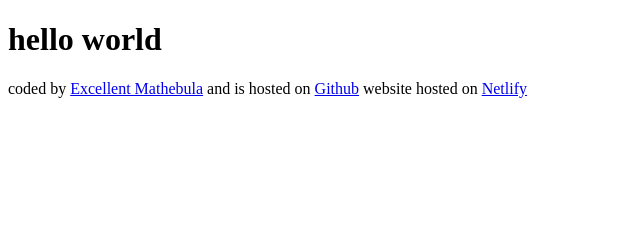
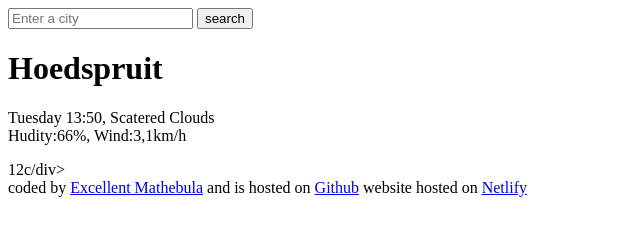
Before and after one commit to Excellent-mathe/EXCELLENT, a plain HTML site: page index.html in a window 1280 px wide. Shown: the whole page, without its empty margins (0-640 px from the left). Drawn offline with Linux system fonts and the light colour scheme.

Commit message:
added html to the project

```diff
--- a/index.html
+++ b/index.html
@@ -5,8 +5,22 @@
     <meta name="viewport" content="width=, initial-scale=1.0" />
     <title>Document</title>
   </head>
+  <header>
+    <input type="search" placeholder="Enter a city"required>
+    <input type="submit" value="search">
+  </header>
+
   <body>
-    <h1>hello world</h1>
+    <main>
+        <div>
+            <h1>Hoedspruit</h1>
+            <P>
+                Tuesday 13:50, Scatered Clouds
+            <br>Hudity:66%, Wind:3,1km/h </br>
+            </P>
+        </div>
+        <div>12c/div>
+    </main>
     <footer>
       coded by
       <a href="https://github.com/Excellent-mathe">Excellent Mathebula</a> and
```
